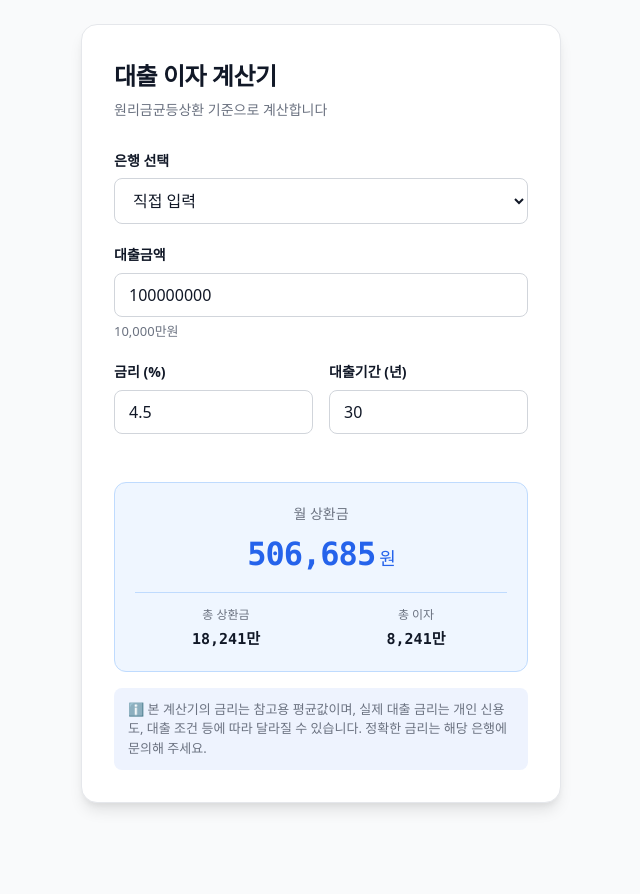
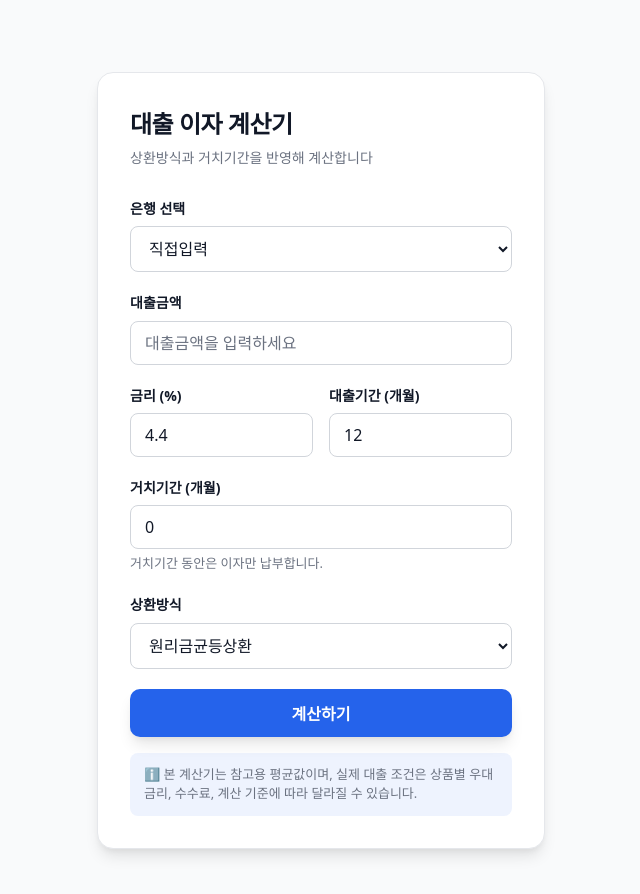
Before and after one commit to jabg31002000-sketch/loan-calculator, a React (Vite) app: page / in a window 1280 px wide. Shown: the top 894 px of the page, without its empty margins (319-959 px from the left). Before the commit the page ends 827 px from the top, so only its background shows below. Built offline with nearby package versions, Linux system fonts and the light colour scheme.

Commit message:
대출 계산기 기능 추가

```diff
--- a/src/App.css
+++ b/src/App.css
@@ -155,3 +155,119 @@
     font-size: 28px;
   }
 }
+.page-shell {
+  min-height: 100vh;
+  display: flex;
+  justify-content: center;
+  align-items: flex-start;
+  padding: 48px 16px;
+}
+
+.calc-button {
+  width: 100%;
+  padding: 12px 16px;
+  border: none;
+  border-radius: 10px;
+  background: var(--primary);
+  color: white;
+  font-size: 16px;
+  font-weight: 700;
+  cursor: pointer;
+  transition: opacity 0.2s ease, transform 0.2s ease;
+  box-shadow: var(--shadow-lg);
+}
+
+.calc-button:hover {
+  opacity: 0.95;
+  transform: translateY(-1px);
+}
+
+.error-box {
+  margin-top: 14px;
+  padding: 12px 14px;
+  border-radius: 8px;
+  background: #fff1f1;
+  border: 1px solid #f3b6b6;
+  color: #c63d3d;
+  font-size: 13px;
+}
+
+.schedule {
+  margin-top: 28px;
+  padding-top: 20px;
+  border-top: 1px solid var(--border);
+}
+
+.schedule h2 {
+  margin: 0 0 14px;
+  font-size: 20px;
+  color: var(--text-heading);
+}
+
+.summary-chip-wrap {
+  display: flex;
+  flex-wrap: wrap;
+  gap: 8px;
+  margin-bottom: 16px;
+}
+
+.summary-chip {
+  display: inline-flex;
+  align-items: center;
+  padding: 8px 10px;
+  border-radius: 999px;
+  background: var(--primary-light);
+  color: var(--text-heading);
+  font-size: 12px;
+  font-weight: 600;
+}
+
+.schedule-table-wrap {
+  overflow-x: auto;
+  border: 1px solid var(--border);
+  border-radius: 12px;
+  background: var(--card-bg);
+}
+
+.schedule-table {
+  width: 100%;
+  border-collapse: collapse;
+  min-width: 720px;
+}
+
+.schedule-table thead th {
+  padding: 12px 14px;
+  background: var(--result-bg);
+  color: var(--text-heading);
+  font-size: 13px;
+  font-weight: 700;
+  text-align: center;
+  border-bottom: 1px solid var(--border);
+}
+
+.schedule-table tbody td {
+  padding: 12px 14px;
+  font-size: 13px;
+  color: var(--text-heading);
+  text-align: center;
+  border-bottom: 1px solid var(--border);
+  font-family: var(--mono);
+}
+
+.schedule-table tbody tr:last-child td {
+  border-bottom: none;
+}
+
+.schedule-table tbody tr:nth-child(even) {
+  background: rgba(0, 0, 0, 0.02);
+}
+
+@media (max-width: 480px) {
+  .page-shell {
+    padding: 24px 12px;
+  }
+
+  .schedule h2 {
+    font-size: 18px;
+  }
+}
--- a/src/App.jsx
+++ b/src/App.jsx
@@ -2,150 +2,434 @@ import { useMemo, useState } from "react";
 import "./App.css";
 
 const BANK_RATES = {
-  "국민은행": 4.5,
-  "신한은행": 4.3,
-  "우리은행": 4.4,
-  "하나은행": 4.4,
-  "카카오뱅크": 3.9,
-  "토스뱅크": 3.8,
+  직접입력: "",
+  국민은행: 4.5,
+  신한은행: 4.3,
+  우리은행: 4.4,
+  하나은행: 4.4,
+  카카오뱅크: 3.9,
+  토스뱅크: 3.8,
 };
 
-function formatNumber(num) {
-  return Math.round(num).toLocaleString("ko-KR");
+const REPAYMENT_OPTIONS = [
+  { value: "equal_payment", label: "원리금균등상환" },
+  { value: "equal_principal", label: "원금균등상환" },
+  { value: "bullet", label: "만기일시상환" },
+];
+
+function formatNumber(value) {
+  if (!Number.isFinite(value)) return "0";
+  return Math.round(value).toLocaleString("ko-KR");
 }
 
-function calculateMonthlyPayment(principal, annualRate, loanYears) {
+function formatCurrency(value) {
+  return `${formatNumber(value)}원`;
+}
+
+function calcEqualPayment(principal, annualRate, months, graceMonths) {
+  const monthlyRate = annualRate / 100 / 12;
+  const rows = [];
+  let balance = principal;
+  let totalInterest = 0;
+
+  const safeGraceMonths = Math.min(graceMonths, months);
+  const repaymentMonths = months - safeGraceMonths;
+
+  for (let i = 1; i <= safeGraceMonths; i += 1) {
+    const interest = balance * monthlyRate;
+    rows.push({
+      round: i,
+      paymentAmount: interest,
+      interest,
+      principalPayment: 0,
+      balance,
+    });
+    totalInterest += interest;
+  }
+
+  if (repaymentMonths <= 0) {
+    return {
+      monthlyPayment: safeGraceMonths > 0 ? rows[0]?.paymentAmount ?? 0 : 0,
+      totalInterest,
+      totalPayment: principal + totalInterest,
+      rows,
+    };
+  }
+
+  let monthlyPayment = 0;
+  if (monthlyRate === 0) {
+    monthlyPayment = balance / repaymentMonths;
+  } else {
+    monthlyPayment =
+      (balance * monthlyRate * Math.pow(1 + monthlyRate, repaymentMonths)) /
+      (Math.pow(1 + monthlyRate, repaymentMonths) - 1);
+  }
+
+  for (let i = 1; i <= repaymentMonths; i += 1) {
+    const interest = balance * monthlyRate;
+    let principalPayment = monthlyPayment - interest;
+
+    if (i === repaymentMonths) {
+      principalPayment = balance;
+    }
+
+    const paymentAmount = principalPayment + interest;
+    balance = Math.max(0, balance - principalPayment);
+
+    rows.push({
+      round: safeGraceMonths + i,
+      paymentAmount,
+      interest,
+      principalPayment,
+      balance,
+    });
+
+    totalInterest += interest;
+  }
+
+  return {
+    monthlyPayment,
+    totalInterest,
+    totalPayment: principal + totalInterest,
+    rows,
+  };
+}
+
+function calcEqualPrincipal(principal, annualRate, months, graceMonths) {
+  const monthlyRate = annualRate / 100 / 12;
+  const rows = [];
+  let balance = principal;
+  let totalInterest = 0;
+
+  const safeGraceMonths = Math.min(graceMonths, months);
+  const repaymentMonths = months - safeGraceMonths;
+
+  for (let i = 1; i <= safeGraceMonths; i += 1) {
+    const interest = balance * monthlyRate;
+    rows.push({
+      round: i,
+      paymentAmount: interest,
+      interest,
+      principalPayment: 0,
+      balance,
+    });
+    totalInterest += interest;
+  }
+
+  if (repaymentMonths <= 0) {
+    return {
+      monthlyPayment: safeGraceMonths > 0 ? rows[0]?.paymentAmount ?? 0 : 0,
+      totalInterest,
+      totalPayment: principal + totalInterest,
+      rows,
+    };
+  }
+
+  const monthlyPrincipal = principal / repaymentMonths;
+
+  for (let i = 1; i <= repaymentMonths; i += 1) {
+    const interest = balance * monthlyRate;
+    let principalPayment = monthlyPrincipal;
+
+    if (i === repaymentMonths) {
+      principalPayment = balance;
+    }
+
+    const paymentAmount = principalPayment + interest;
+    balance = Math.max(0, balance - principalPayment);
+
+    rows.push({
+      round: safeGraceMonths + i,
+      paymentAmount,
+      interest,
+      principalPayment,
+      balance,
+    });
+
+    totalInterest += interest;
+  }
+
+  return {
+    monthlyPayment: rows[safeGraceMonths]?.paymentAmount ?? 0,
+    totalInterest,
+    totalPayment: principal + totalInterest,
+    rows,
+  };
+}
+
+function calcBullet(principal, annualRate, months, graceMonths) {
+  const monthlyRate = annualRate / 100 / 12;
+  const rows = [];
+  let balance = principal;
+  let totalInterest = 0;
+
+  for (let i = 1; i <= months; i += 1) {
+    const interest = balance * monthlyRate;
+    const isLast = i === months;
+    const principalPayment = isLast ? balance : 0;
+    const paymentAmount = interest + principalPayment;
+
+    if (isLast) {
+      balance = 0;
+    }
+
+    rows.push({
+      round: i,
+      paymentAmount,
+      interest,
+      principalPayment,
+      balance,
+    });
+
+    totalInterest += interest;
+  }
+
+  return {
+    monthlyPayment: rows[0]?.paymentAmount ?? 0,
+    totalInterest,
+    totalPayment: principal + totalInterest,
+    rows,
+  };
+}
+
+function calculateLoan({ principal, annualRate, months, graceMonths, repaymentType }) {
   if (
     !Number.isFinite(principal) ||
     !Number.isFinite(annualRate) ||
-    !Number.isFinite(loanYears) ||
+    !Number.isFinite(months) ||
+    !Number.isFinite(graceMonths) ||
     principal <= 0 ||
-    loanYears <= 0
+    annualRate < 0 ||
+    months <= 0 ||
+    graceMonths < 0 ||
+    graceMonths > months
   ) {
-    return 0;
+    return null;
   }
 
-  const monthlyRate = annualRate / 100 / 12;
-  const months = loanYears * 12;
-
-  if (monthlyRate === 0) {
-    return principal / months;
+  if (repaymentType === "equal_principal") {
+    return calcEqualPrincipal(principal, annualRate, months, graceMonths);
   }
 
-  return (
-    (principal * monthlyRate) /
-    (1 - Math.pow(1 + monthlyRate, -months))
-  );
+  if (repaymentType === "bullet") {
+    return calcBullet(principal, annualRate, months, graceMonths);
+  }
+
+  return calcEqualPayment(principal, annualRate, months, graceMonths);
 }
 
 export default function App() {
-  const [amount, setAmount] = useState(100000000);
-  const [rate, setRate] = useState(4.5);
-  const [years, setYears] = useState(30);
-  const [selectedBank, setSelectedBank] = useState("");
+  const [bank, setBank] = useState("직접입력");
+  const [principal, setPrincipal] = useState("");
+  const [rate, setRate] = useState("4.4");
+  const [months, setMonths] = useState("12");
+  const [graceMonths, setGraceMonths] = useState("0");
+  const [repaymentType, setRepaymentType] = useState("equal_payment");
+  const [submittedInput, setSubmittedInput] = useState(null);
+  const [error, setError] = useState("");
 
-  const handleBankChange = (bank) => {
-    setSelectedBank(bank);
-    if (bank && BANK_RATES[bank] !== undefined) {
-      setRate(BANK_RATES[bank]);
+  const result = useMemo(() => {
+    if (!submittedInput) return null;
+    return calculateLoan(submittedInput);
+  }, [submittedInput]);
+
+  const handleBankChange = (event) => {
+    const selected = event.target.value;
+    setBank(selected);
+
+    if (selected !== "직접입력" && BANK_RATES[selected] !== "") {
+      setRate(String(BANK_RATES[selected]));
     }
   };
 
-  const monthlyPayment = useMemo(
-    () => calculateMonthlyPayment(Number(amount), Number(rate), Number(years)),
-    [amount, rate, years]
-  );
+  const handleCalculate = () => {
+    const parsedPrincipal = Number(principal);
+    const parsedRate = Number(rate);
+    const parsedMonths = Number(months);
+    const parsedGraceMonths = Number(graceMonths);
 
-  const totalPayment = monthlyPayment * Number(years) * 12;
-  const totalInterest = totalPayment - Number(amount);
+    if (!parsedPrincipal || parsedPrincipal <= 0) {
+      setError("대출금액을 입력해주세요.");
+      return;
+    }
+
+    if (!Number.isFinite(parsedRate) || parsedRate < 0) {
+      setError("금리를 올바르게 입력해주세요.");
+      return;
+    }
+
+    if (!parsedMonths || parsedMonths <= 0) {
+      setError("대출기간(개월)을 입력해주세요.");
+      return;
+    }
+
+    if (!Number.isFinite(parsedGraceMonths) || parsedGraceMonths < 0) {
+      setError("거치기간을 올바르게 입력해주세요.");
+      return;
+    }
+
+    if (parsedGraceMonths > parsedMonths) {
+      setError("거치기간은 전체 대출기간보다 클 수 없습니다.");
+      return;
+    }
+
+    setError("");
+    setSubmittedInput({
+      principal: parsedPrincipal,
+      annualRate: parsedRate,
+      months: parsedMonths,
+      graceMonths: parsedGraceMonths,
+      repaymentType,
+    });
+  };
 
   return (
+    <div className="page-shell">
       <div className="calculator">
         <h1>대출 이자 계산기</h1>
-      <p className="subtitle">원리금균등상환 기준으로 계산합니다</p>
+        <p className="subtitle">상환방식과 거치기간을 반영해 계산합니다</p>
 
         <div className="field">
-        <label htmlFor="bank">은행 선택</label>
-        <select
-          id="bank"
-          value={selectedBank}
-          onChange={(e) => handleBankChange(e.target.value)}
-        >
-          <option value="">직접 입력</option>
-          {Object.entries(BANK_RATES).map(([bank, bankRate]) => (
-            <option key={bank} value={bank}>
-              {bank} (평균 {bankRate}%)
+          <label>은행 선택</label>
+          <select value={bank} onChange={handleBankChange}>
+            {Object.keys(BANK_RATES).map((bankName) => (
+              <option key={bankName} value={bankName}>
+                {bankName}
               </option>
             ))}
           </select>
         </div>
 
         <div className="field">
-        <label htmlFor="amount">대출금액</label>
+          <label>대출금액</label>
           <input
-          id="amount"
             type="number"
-          value={amount}
-          onChange={(e) => setAmount(e.target.value)}
+            value={principal}
+            onChange={(e) => setPrincipal(e.target.value)}
             placeholder="대출금액을 입력하세요"
-          min="0"
           />
-        <p className="unit">{Number(amount) > 0 ? `${formatNumber(Number(amount) / 10000)}만원` : ""}</p>
         </div>
 
         <div className="row">
           <div className="field">
-          <label htmlFor="rate">금리 (%)</label>
+            <label>금리 (%)</label>
             <input
-            id="rate"
               type="number"
               step="0.1"
               value={rate}
-            onChange={(e) => {
-              setRate(e.target.value);
-              setSelectedBank("");
-            }}
-            min="0"
-            max="30"
+              onChange={(e) => setRate(e.target.value)}
             />
           </div>
 
           <div className="field">
-          <label htmlFor="years">대출기간 (년)</label>
+            <label>대출기간 (개월)</label>
             <input
-            id="years"
               type="number"
-            value={years}
-            onChange={(e) => setYears(e.target.value)}
-            min="1"
-            max="40"
+              value={months}
+              onChange={(e) => setMonths(e.target.value)}
             />
           </div>
         </div>
 
+        <div className="field">
+          <label>거치기간 (개월)</label>
+          <input
+            type="number"
+            value={graceMonths}
+            onChange={(e) => setGraceMonths(e.target.value)}
+            placeholder="0"
+          />
+          <div className="unit">거치기간 동안은 이자만 납부합니다.</div>
+        </div>
+
+        <div className="field">
+          <label>상환방식</label>
+          <select
+            value={repaymentType}
+            onChange={(e) => setRepaymentType(e.target.value)}
+          >
+            {REPAYMENT_OPTIONS.map((option) => (
+              <option key={option.value} value={option.value}>
+                {option.label}
+              </option>
+            ))}
+          </select>
+        </div>
+
+        <button className="calc-button" type="button" onClick={handleCalculate}>
+          계산하기
+        </button>
+
+        {error && <div className="error-box">{error}</div>}
+
+        {result && submittedInput && (
+          <>
             <div className="result">
               <p className="label">월 상환금</p>
               <p className="amount">
-          {formatNumber(monthlyPayment)}
+                {formatNumber(result.monthlyPayment)}
                 <span className="currency">원</span>
               </p>
-        {monthlyPayment > 0 && (
+
               <div className="total-info">
                 <div className="info-item">
-              <p className="info-label">총 상환금</p>
-              <p className="info-value">{formatNumber(totalPayment / 10000)}만</p>
+                  <p className="info-label">총 이자</p>
+                  <p className="info-value">{formatCurrency(result.totalInterest)}</p>
                 </div>
                 <div className="info-item">
-              <p className="info-label">총 이자</p>
-              <p className="info-value">{formatNumber(totalInterest / 10000)}만</p>
+                  <p className="info-label">총 상환액</p>
+                  <p className="info-value">{formatCurrency(result.totalPayment)}</p>
                 </div>
               </div>
-        )}
             </div>
 
+            <div className="schedule">
+              <h2>상환 스케줄표</h2>
+
+              <div className="summary-chip-wrap">
+                <span className="summary-chip">
+                  {REPAYMENT_OPTIONS.find((v) => v.value === submittedInput.repaymentType)?.label}
+                </span>
+                <span className="summary-chip">
+                  대출기간 {submittedInput.months}개월
+                </span>
+                <span className="summary-chip">
+                  거치기간 {submittedInput.graceMonths}개월
+                </span>
+              </div>
+
+              <div className="schedule-table-wrap">
+                <table className="schedule-table">
+                  <thead>
+                    <tr>
+                      <th>회차</th>
+                      <th>납입금액(원)</th>
+                      <th>이자(원)</th>
+                      <th>상환금(원)</th>
+                      <th>잔금(원)</th>
+                    </tr>
+                  </thead>
+                  <tbody>
+                    {result.rows.map((row) => (
+                      <tr key={row.round}>
+                        <td>{row.round}</td>
+                        <td>{formatNumber(row.paymentAmount)}</td>
+                        <td>{formatNumber(row.interest)}</td>
+                        <td>{formatNumber(row.principalPayment)}</td>
+                        <td>{formatNumber(row.balance)}</td>
+                      </tr>
+                    ))}
+                  </tbody>
+                </table>
+              </div>
+            </div>
+          </>
+        )}
+
         <div className="notice">
-        본 계산기의 금리는 참고용 평균값이며, 실제 대출 금리는 개인 신용도, 대출 조건 등에 따라 달라질 수 있습니다.
-        정확한 금리는 해당 은행에 문의해 주세요.
+          본 계산기는 참고용 평균값이며, 실제 대출 조건은 상품별 우대금리,
+          수수료, 계산 기준에 따라 달라질 수 있습니다.
+        </div>
       </div>
     </div>
   );
```
Also changed, not shown: 1 other file (tests, documents, lock files or other folders). Lines whose indentation alone changed are shown as unchanged.
